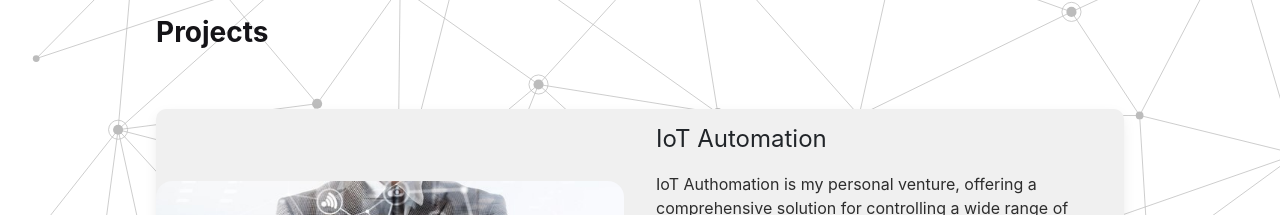
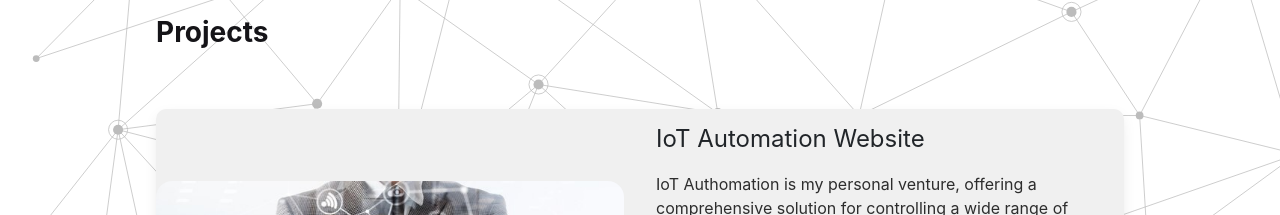
Before and after one commit to kadirsenol/IoTAutomation.Frontend, a React (Create React App) app: page /#/Whoami in a window 1280 px wide. Shown: the part 1720-1935 px from the top of the page. Built offline with nearby package versions, Linux system fonts and the light colour scheme.

Commit message:
My project name change

```diff
--- a/src/components/whoami/data/Data.js
+++ b/src/components/whoami/data/Data.js
@@ -2,7 +2,7 @@
 export const ProjectList = [
   {
     img: "./myProject.jpg",
-    title: "IoT Automation",
+    title: "IoT Automation Website",
     description:
       `IoT Authomation is my personal venture,
       offering a comprehensive solution for controlling
```
